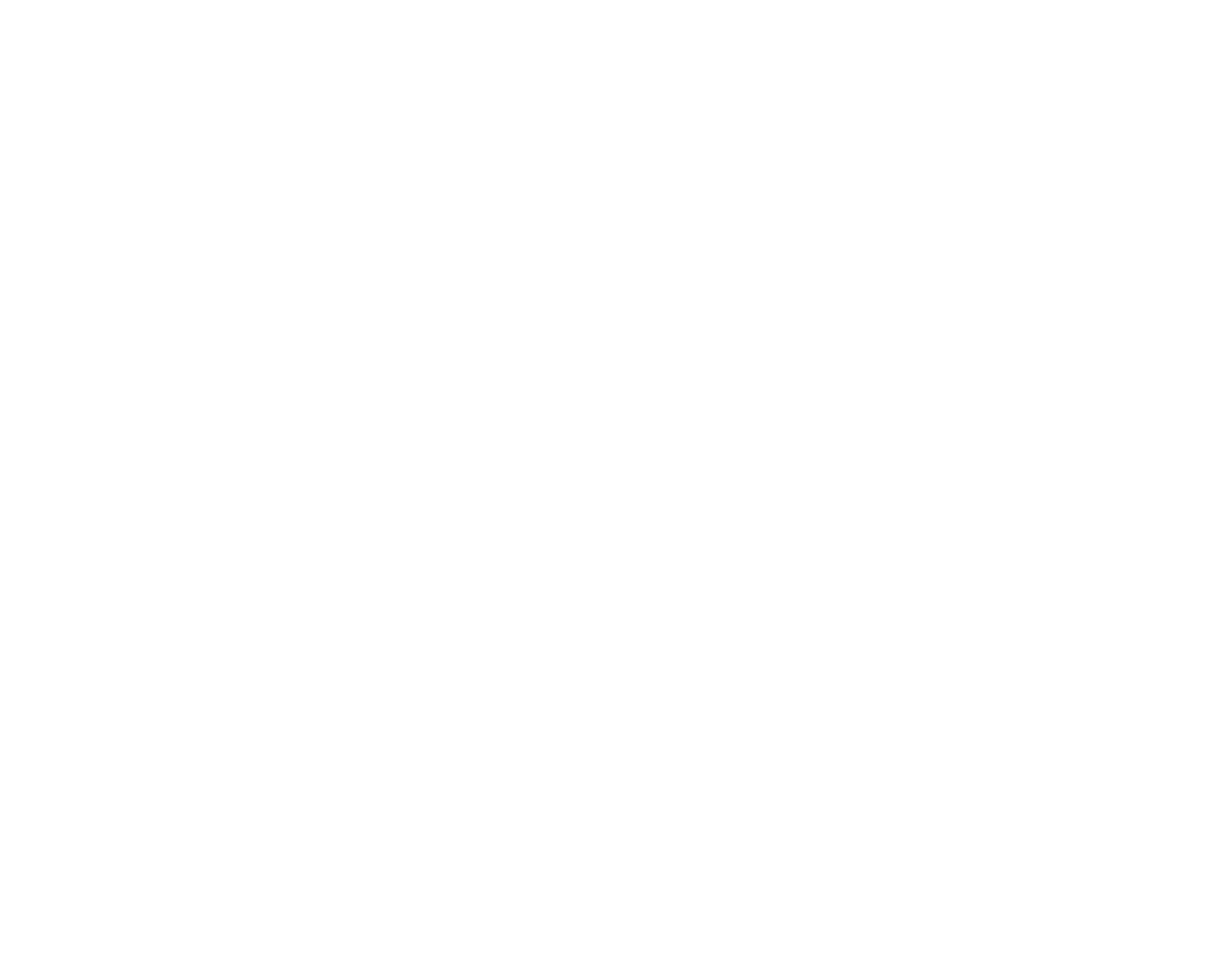
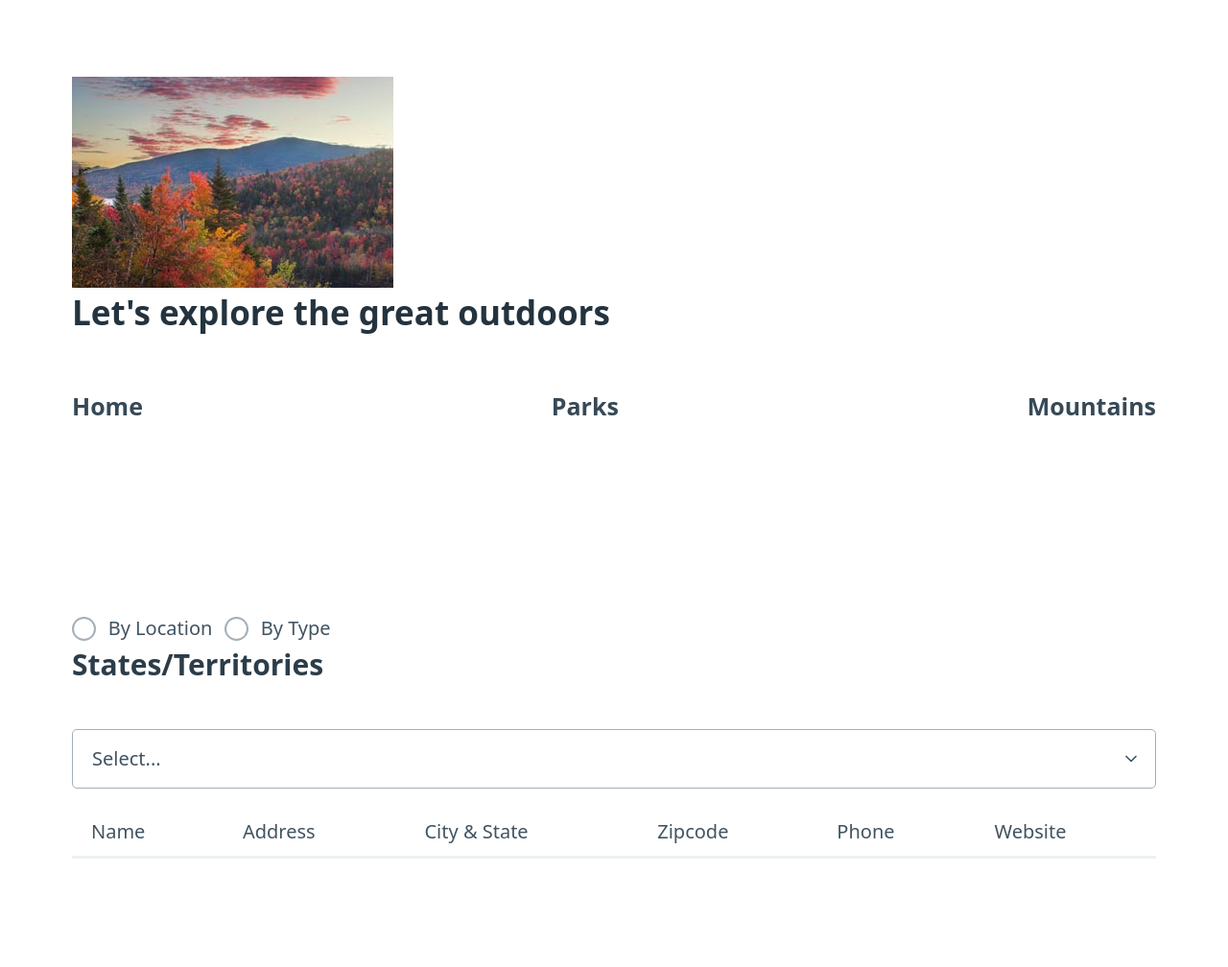
Before and after one commit to DevFaulk/enjoy-the-outdoors, a plain HTML site: page parks.html in a window 1280 px wide. Shown: the whole page at 96% size. Before the commit the page ends 800 px from the top, so only its background shows below. Drawn offline with Linux system fonts and the light colour scheme.

Commit message:
make page select and radio buttons

```diff
--- a/parks.html
+++ b/parks.html
@@ -9,8 +9,60 @@
     <link rel="stylesheet" href="styles/pico.classless.css" />
   </head>
   <body>
-    <header></header>
-    <main></main>
+    <header>
+      <div class="logo">
+        <img
+          class="logo-image"
+          src="images/Tom-StoryImg.jpg"
+          alt="add something here later!!!" />
+      </div>
+      <h2 class="page-header">Let's explore the great outdoors</h2>
+      <nav class="nav-links">
+        <a href="index.html"><h4>Home</h4></a>
+        <a href="parks.html">
+          <h4>Parks</h4>
+        </a>
+        <a href="mountains.html"><h4>Mountains</h4></a>
+      </nav>
+    </header>
+    <main>
+      <div class="radio-btn-filter">
+        <input
+          class="radio-btn"
+          type="radio"
+          name="location"
+          id="byLocationRadioFilter" />
+        <label for="byLocationRadioFilter">By Location</label>
+        <input
+          class="radio-btn"
+          type="radio"
+          name="type"
+          id="byTypeRadioFilter" />
+        <label for="byTypeRadioFilter">By Type</label>
+      </div>
+
+      <div class="select-location">
+        <h3>States/Territories</h3>
+        <div class="select-location-dropdown">
+          <select name="states-territories" id="locationSelector">
+            <option value="select">Select...</option>
+          </select>
+        </div>
+      </div>
+      <table id="locationTable" class="location-table">
+        <thead>
+          <tr>
+            <th>Name</th>
+            <th>Address</th>
+            <th>City & State</th>
+            <th>Zipcode</th>
+            <th>Phone</th>
+            <th>Website</th>
+          </tr>
+        </thead>
+        <tbody id="locationTableBody" class="location-table-body"></tbody>
+      </table>
+    </main>
     <footer></footer>
 
     <script src="scripts/locationData.js"></script>
```
